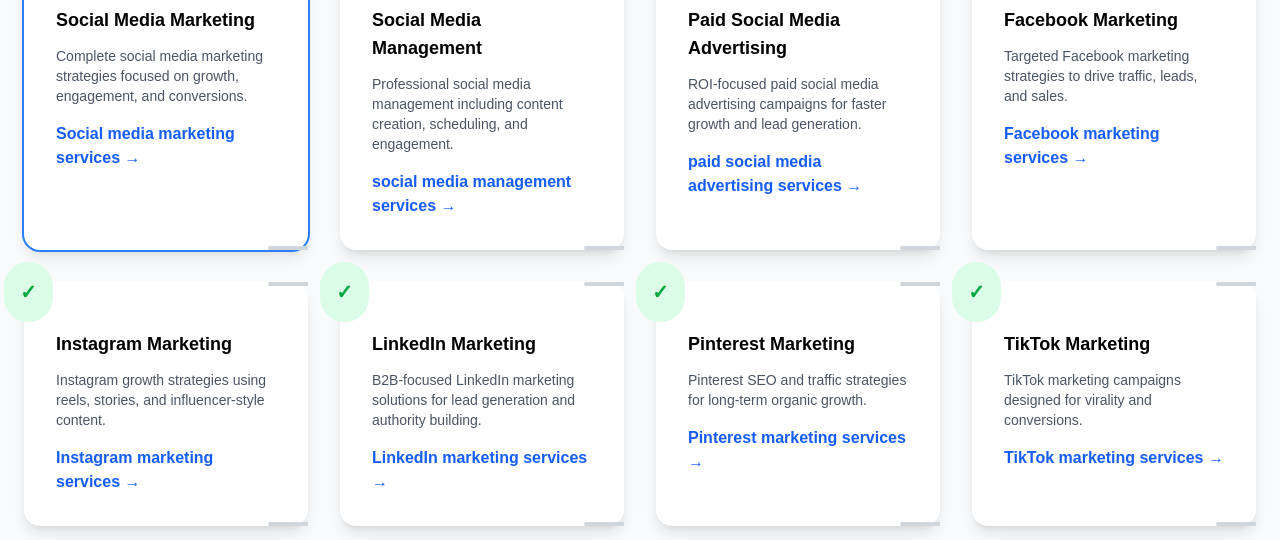
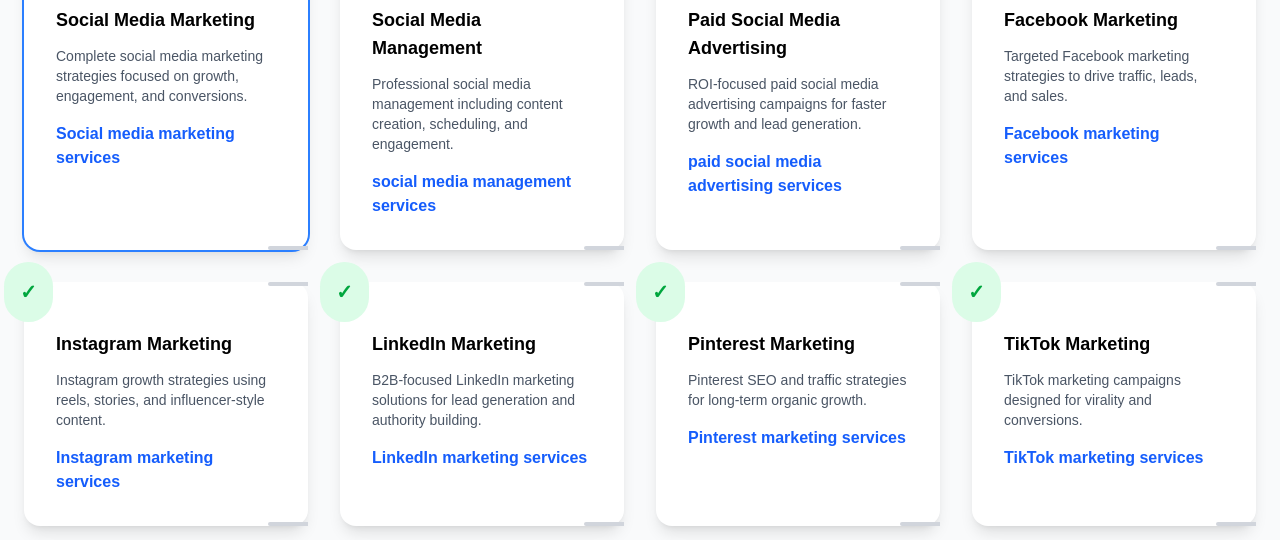
Before and after one commit to kiranwebdesigner/marketing, a Next.js app: page / in a window 1280 px wide. Shown: the part 794-1334 px from the top of the page. Built offline with nearby package versions, Linux system fonts and the light colour scheme.

Commit message:
Added new content

```diff
--- a/src/app/page.js
+++ b/src/app/page.js
@@ -181,7 +181,7 @@
         className="text-blue-600 font-semibold hover:underline"
         aria-label={anchor}
       >
-        {anchor} →
+        {anchor}
       </a>
 
       <span className="absolute top-0 right-0 w-10 h-1 bg-gray-300 rounded-l-full"></span>
```
